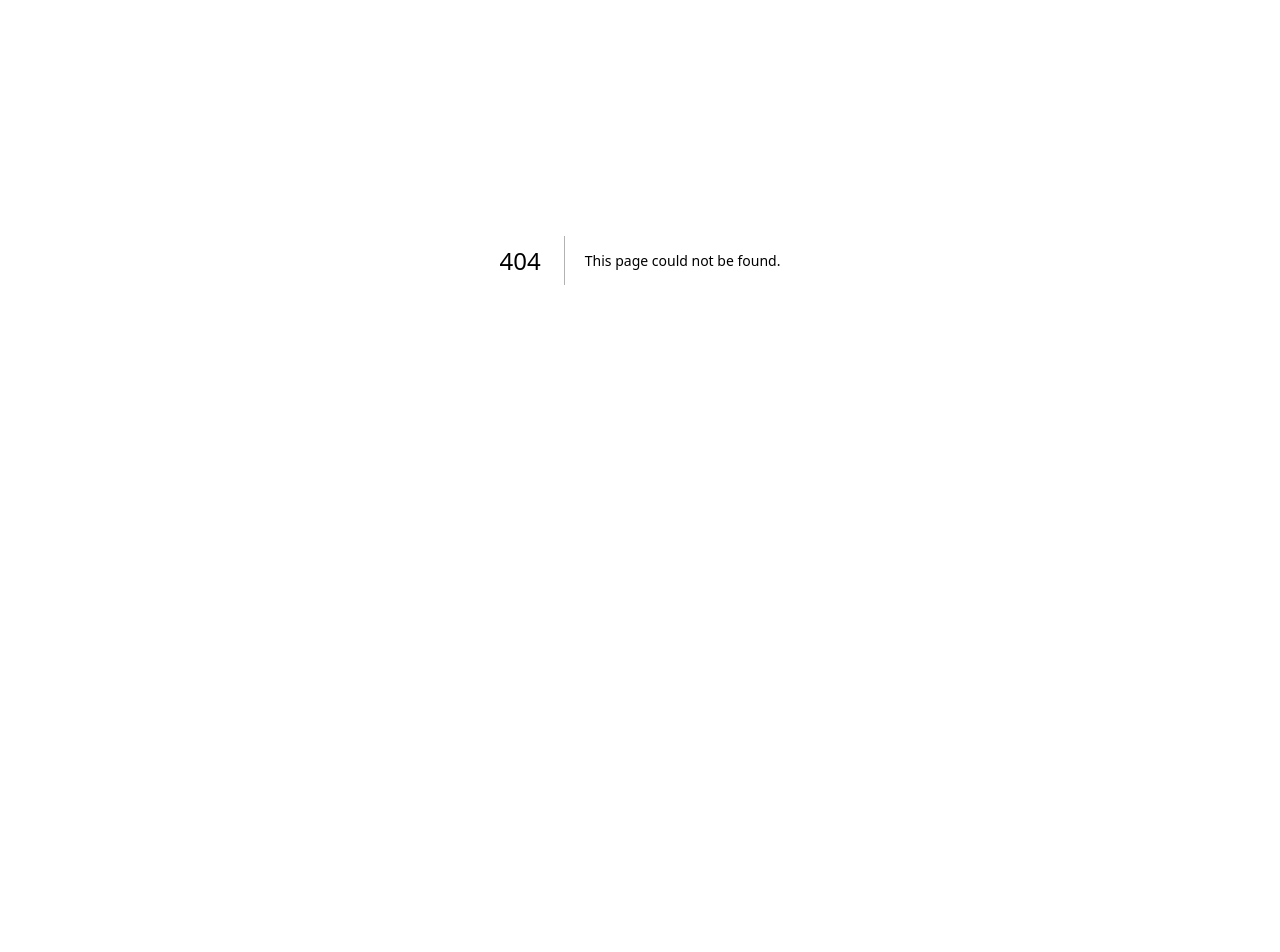
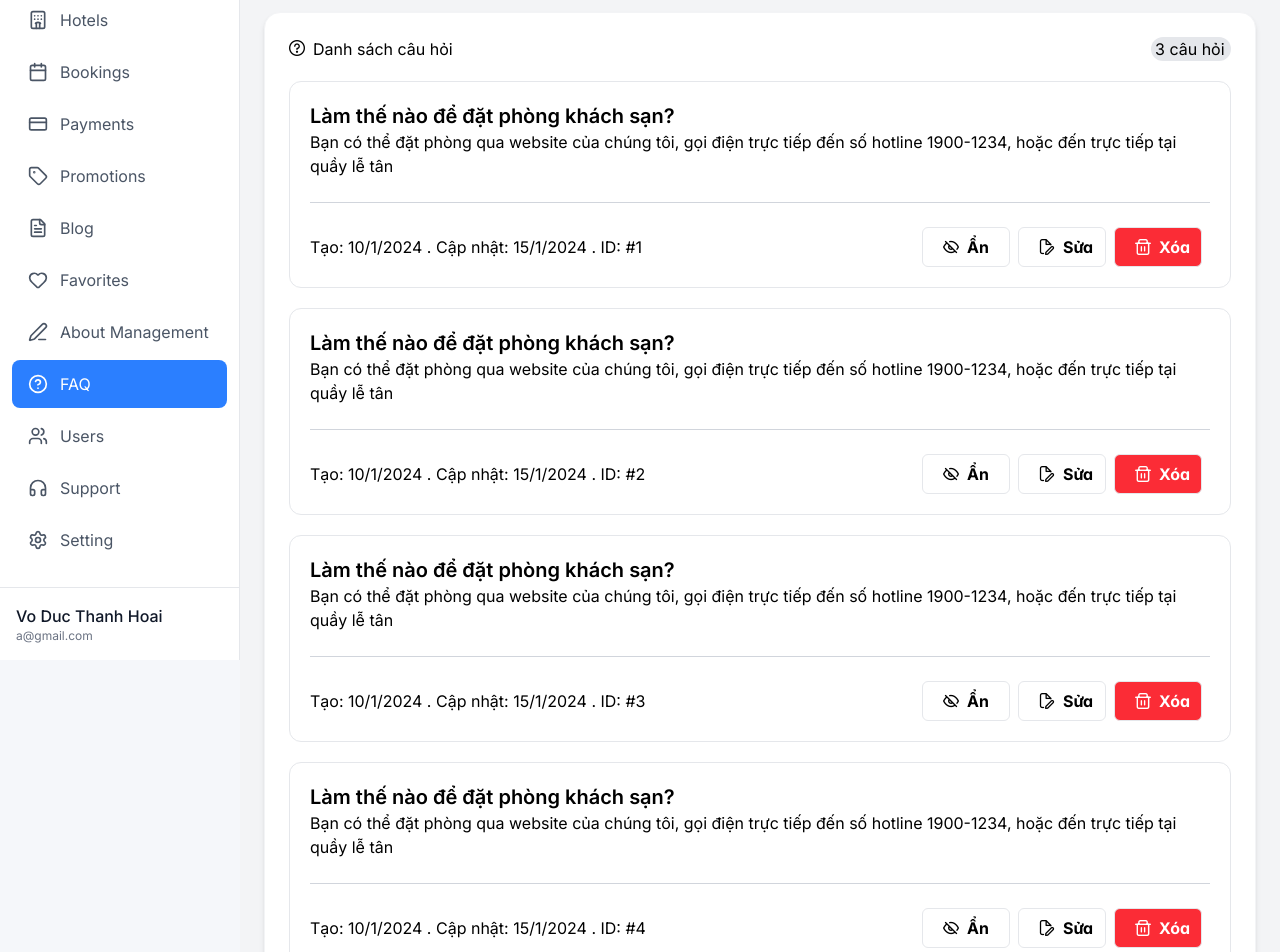
Before and after one commit to THoai05/travel-booking-website, a Next.js app in the folder bookinghotel-fe/: page /admin/faq in a window 1280 px wide. Before the commit this address had no page. Shown: the part 140-1092 px from the top of the page. Before the commit the page ends 800 px from the top, so only its background shows below. Built offline with nearby package versions, Linux system fonts and the light colour scheme.

Commit message:
create Hoai/FAQAdmin

```diff
--- /dev/null
+++ b/bookinghotel-fe/src/app/admin/faq/page.tsx
@@ -0,0 +1,88 @@
+"use client";
+import { Button } from "primereact/button";
+
+
+export default function AdminFAQPage() {
+    return (
+        <div>
+            <div className="flex justify-between items-center p-6 space-y-6">
+                <div>
+                    <h1 className="text-black font-bold text-2xl">Quản lý FAQ</h1>
+                    <p>Quản lý câu hỏi thường gặp hiển thị cho khách hàng </p>
+                </div>
+                <>
+                    <Button label="Thêm câu hỏi"
+                        icon="pi pi-plus"
+                        iconPos="left" className="!bg-black !rounded-lg !text-white font-semibold justify-center items-center shadow-md border !border-gray-200 hover:scale-105 transition" />
+                </>
+            </div>
+            <div className="bg-white shadow-md rounded-2xl p-6 border border-gray-100">
+                <div className="flex justify-between items-center pb-5">
+                    <h1 className=""><span className="pi pi-question-circle mr-2"></span>Danh sách câu hỏi</h1>
+                    <div className="w-20 h-auto bg-gray-200 text-black items-center justify-center rounded-2xl pl-1"> 3 câu hỏi</div>
+                </div>
+                <div className="bg-white border border-gray-200 rounded-xl mb-5">
+                    <div className="m-5">
+                        <h1 className="text-xl font-semibold">Làm thế nào để đặt phòng khách sạn?</h1>
+                        <p>Bạn có thể đặt phòng qua website của chúng tôi, gọi điện trực tiếp đến số hotline 1900-1234, hoặc đến trực tiếp tại quầy lễ tân</p>
+                        <hr className="my-6 border-t border-gray-300" />
+                        <div className="flex justify-between items-center">
+                            <p>Tạo: 10/1/2024 . Cập nhật: 15/1/2024 . ID: #1  </p>
+                            <div className="flex !mr-2 !space-x-2">
+                                <Button label="Ẩn" icon="pi pi-eye-slash" iconPos="left" className="!bg-white w-22 h-10 !text-black flex justify-between items-center border !border-gray-200" />
+                                <Button label="Sửa" icon="pi pi-file-edit" iconPos="left" className="!bg-white w-22 h-10 !text-black flex justify-between items-center pl-2 border !border-gray-200" />
+                                <Button label="Xóa" icon="pi pi-trash" iconPos="left" className="!bg-red-500 w-22 h-10 flex justify-between items-center border !border-gray-200" />
+                            </div>
+                        </div>
+                    </div>
+                </div>
+                <div className="bg-white border border-gray-200 rounded-xl mb-5">
+                    <div className="m-5">
+                        <h1 className="text-xl font-semibold">Làm thế nào để đặt phòng khách sạn?</h1>
+                        <p>Bạn có thể đặt phòng qua website của chúng tôi, gọi điện trực tiếp đến số hotline 1900-1234, hoặc đến trực tiếp tại quầy lễ tân</p>
+                        <hr className="my-6 border-t border-gray-300" />
+                        <div className="flex justify-between items-center">
+                            <p>Tạo: 10/1/2024 . Cập nhật: 15/1/2024 . ID: #2  </p>
+                            <div className="flex !mr-2 !space-x-2">
+                                <Button label="Ẩn" icon="pi pi-eye-slash" iconPos="left" className="!bg-white w-22 h-10 !text-black flex justify-between items-center border !border-gray-200" />
+                                <Button label="Sửa" icon="pi pi-file-edit" iconPos="left" className="!bg-white w-22 h-10 !text-black flex justify-between items-center pl-2 border !border-gray-200" />
+                                <Button label="Xóa" icon="pi pi-trash" iconPos="left" className="!bg-red-500 w-22 h-10 flex justify-between items-center border !border-gray-200" />
+                            </div>
+                        </div>
+                    </div>
+                </div>
+                <div className="bg-white border border-gray-200 rounded-xl mb-5">
+                    <div className="m-5">
+                        <h1 className="text-xl font-semibold">Làm thế nào để đặt phòng khách sạn?</h1>
+                        <p>Bạn có thể đặt phòng qua website của chúng tôi, gọi điện trực tiếp đến số hotline 1900-1234, hoặc đến trực tiếp tại quầy lễ tân</p>
+                        <hr className="my-6 border-t border-gray-300" />
+                        <div className="flex justify-between items-center">
+                            <p>Tạo: 10/1/2024 . Cập nhật: 15/1/2024 . ID: #3  </p>
+                            <div className="flex !mr-2 !space-x-2">
+                                <Button label="Ẩn" icon="pi pi-eye-slash" iconPos="left" className="!bg-white w-22 h-10 !text-black flex justify-between items-center border !border-gray-200" />
+                                <Button label="Sửa" icon="pi pi-file-edit" iconPos="left" className="!bg-white w-22 h-10 !text-black flex justify-between items-center pl-2 border !border-gray-200" />
+                                <Button label="Xóa" icon="pi pi-trash" iconPos="left" className="!bg-red-500 w-22 h-10 flex justify-between items-center border !border-gray-200" />
+                            </div>
+                        </div>
+                    </div>
+                </div>
+                <div className="bg-white border border-gray-200 rounded-xl mb-5">
+                    <div className="m-5">
+                        <h1 className="text-xl font-semibold">Làm thế nào để đặt phòng khách sạn?</h1>
+                        <p>Bạn có thể đặt phòng qua website của chúng tôi, gọi điện trực tiếp đến số hotline 1900-1234, hoặc đến trực tiếp tại quầy lễ tân</p>
+                        <hr className="my-6 border-t border-gray-300" />
+                        <div className="flex justify-between items-center">
+                            <p>Tạo: 10/1/2024 . Cập nhật: 15/1/2024 . ID: #4  </p>
+                            <div className="flex !mr-2 !space-x-2">
+                                <Button label="Ẩn" icon="pi pi-eye-slash" iconPos="left" className="!bg-white w-22 h-10 !text-black flex justify-between items-center border !border-gray-200" />
+                                <Button label="Sửa" icon="pi pi-file-edit" iconPos="left" className="!bg-white w-22 h-10 !text-black flex justify-between items-center pl-2 border !border-gray-200" />
+                                <Button label="Xóa" icon="pi pi-trash" iconPos="left" className="!bg-red-500 w-22 h-10 flex justify-between items-center border !border-gray-200" />
+                            </div>
+                        </div>
+                    </div>
+                </div>
+
+            </div>
+        </div>
+    );
+}
--- a/bookinghotel-fe/src/app/admin/page.tsx
+++ b/bookinghotel-fe/src/app/admin/page.tsx
@@ -13,7 +13,7 @@ export default function TravelDashboard() {
             {/* Sidebar */}
 
             {/* Main Content */}
-            <div className="flex-1 ml-[240px]">
+            <div className="flex-1">
                 <div className="p-8">
                     <DashboardHeader />
 
```
